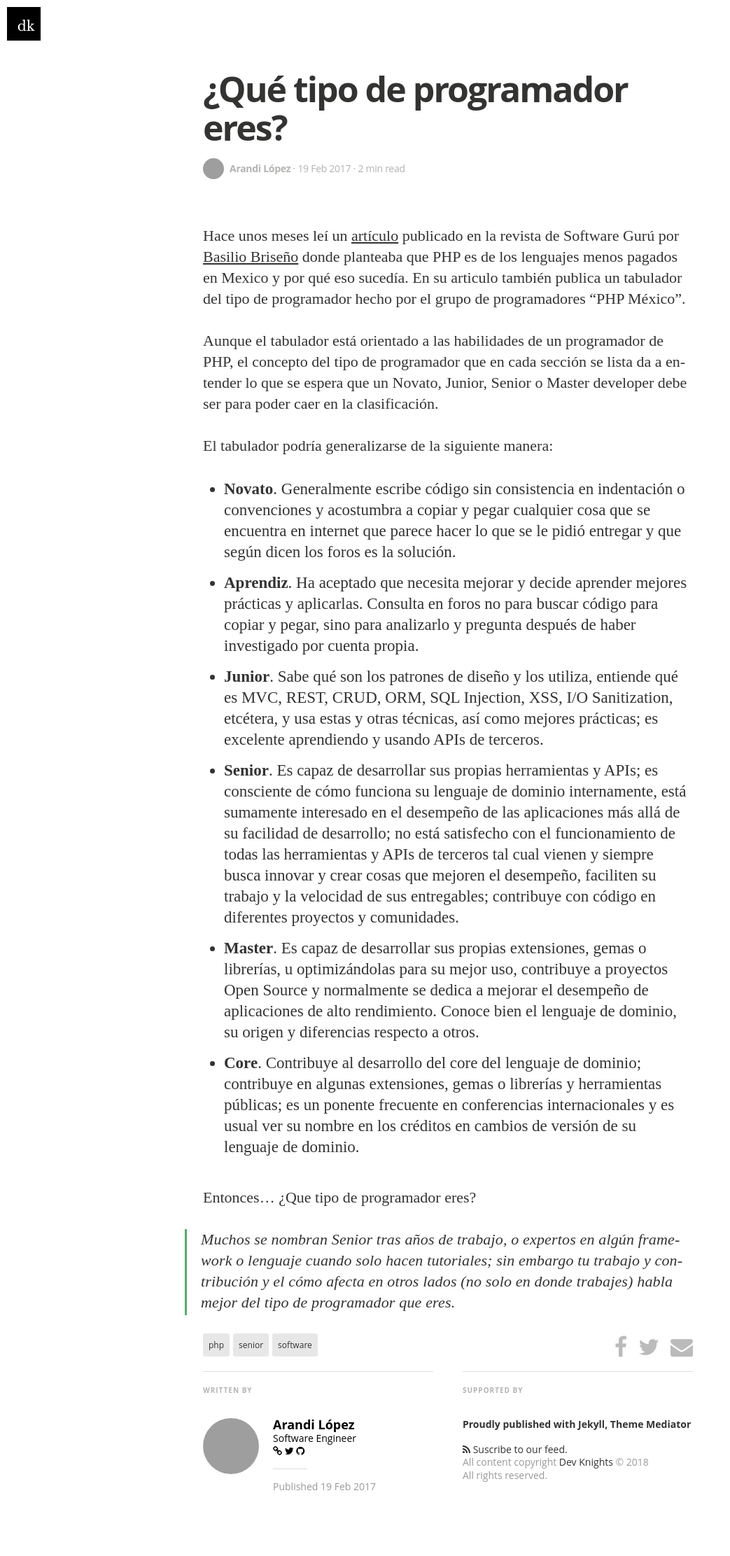
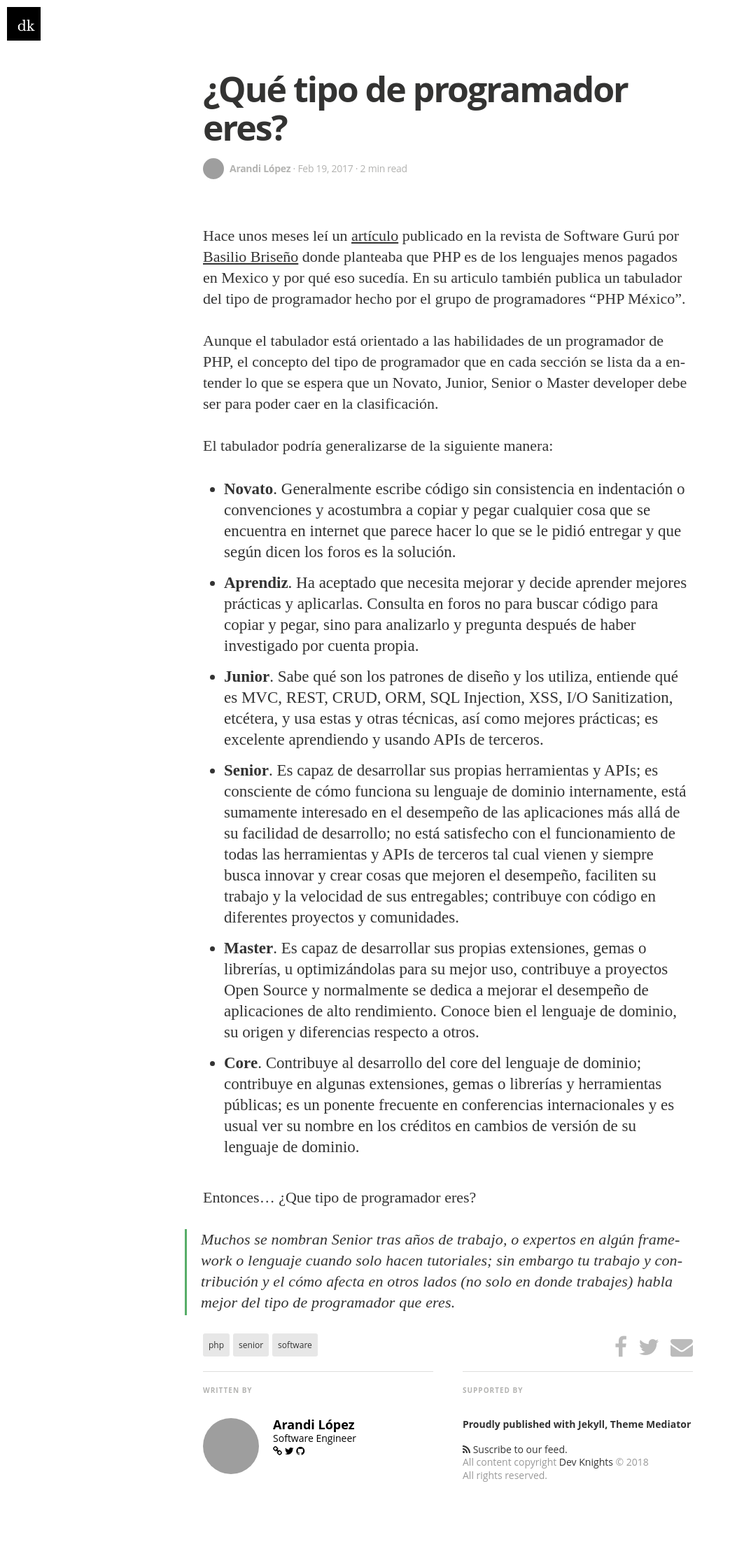
Before and after one commit to dev-knights/dev-knights.github.io, a Jekyll site: the page built from _posts/2017-02-19-que-tipo-de-programador-eres.markdown, in a window 1280 px wide. Shown: the whole page at 70% size, without its empty margins (0-1043 px from the left). Built offline with Jekyll 4.4.1, drawn with Linux system fonts in a browser that asks for light colours; nearby versions of some CDN libraries; some web fonts are replaced; grey boxes are pictures that could not be loaded.

Commit message:
better date formatting

```diff
--- a/_layouts/post.html
+++ b/_layouts/post.html
@@ -23,7 +23,7 @@
               </h4>
               ·
               <time datetime="{{ page.date | date: "%F %R" }}">
-                {{ page.date | date_to_string }}
+                {{ page.date | date: "%b %d, %Y" }}
                 ·
               </time>
               <span class="post-reading-time"></span> read
@@ -46,7 +46,7 @@
               </h4>
               ·
               <time datetime="{{ page.date | date_to_xmlschema }}">
-                {{ page.date | date_to_string }}
+                {{ page.date | date: "%b %d, %Y" }}
                 ·
                 <span class="post-reading-time"></span> read
               </time>
@@ -92,10 +92,10 @@
                 <a href="https://github.com/{{ author.github }}" target="_blank"><i class="fa fa-github"></i></a>
                 {% endif %}
               </p>
-              <hr>
-              <p class="published">Published
-                <time datetime="{{ page.date | date: "%F %R" }}">{{ page.date | date_to_string }}</time>
-              </p>
+              <!-- <hr> -->
+              <!-- <p class="published">Published
+                <time datetime="{{ page.date | date: "%F %R" }}">{{ page.date | date: "%b %d, %Y" }}</time>
+              </p> -->
             </section>
           </div>
           <div class="isRight">
--- a/css/main.sass
+++ b/css/main.sass
@@ -525,6 +525,7 @@ body
 
 .share
   float: right
+  width: 47%
   display: inline-block
   text-align: right
   a
@@ -627,6 +628,7 @@ pre
 
   .tag
     border: none
+    width: 47%
     border-radius: 3px
     background-color: #e7e7e7
     color: #333332
--- a/index.html
+++ b/index.html
@@ -40,7 +40,7 @@ layout: default
             <div class="post-meta">
               <div class="post-author">
                 {{ site.data.authors[post.author].name }} ·
-                <time datetime="{{ post.date | date_to_long_string }}">{{ post.date | date_to_long_string }}</time>
+                <time datetime="{{ post.date | date_to_long_string }}">{{ post.date | date: "%b %d, %Y" }}</time>
               </div>
             </div>
           </div>
@@ -64,7 +64,7 @@ layout: default
             <div class="post-meta">
               <div class="post-author">
                 {{ site.data.authors[post.author].name }} ·
-                <time datetime="{{ post.date | date_to_long_string }}">{{ post.date | date_to_long_string }}</time>
+                <time datetime="{{ post.date | date_to_long_string }}">{{ post.date | date: "%b %d, %Y" }}</time>
               </div>
             </div>
           </div>
```
